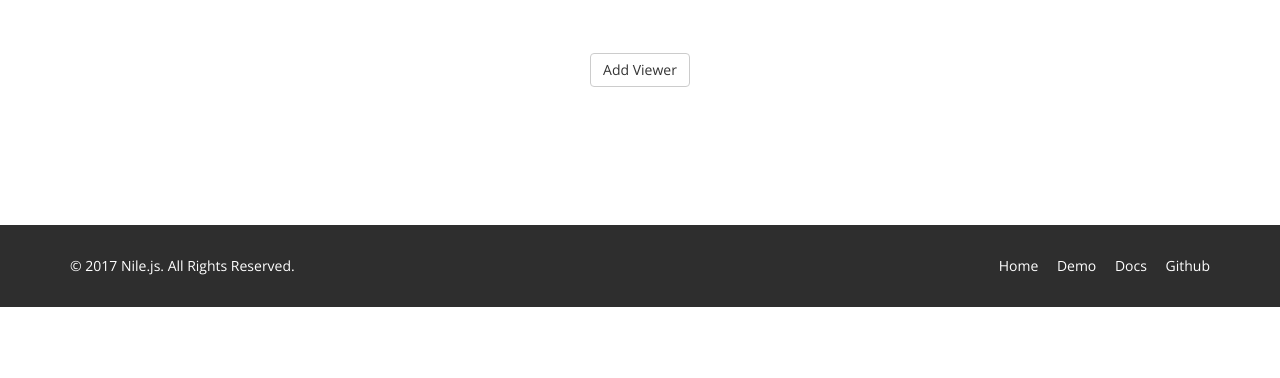
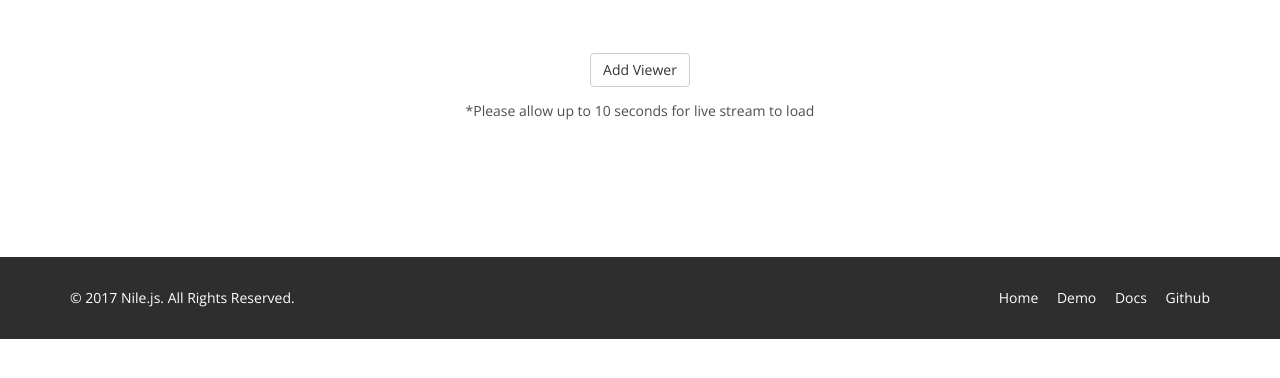
Before and after one commit to gitsummore/nile-is-landing, a website: page viewer.html in a window 1280 px wide. Shown: the part 106-484 px from the top of the page. Drawn offline with nearby package versions, Linux system fonts and the light colour scheme; some packages are replaced by stand-ins of ours; a script that the page names is missing.

Commit message:
added disclaimer

```diff
--- a/viewer.html
+++ b/viewer.html
@@ -50,8 +50,9 @@
     <section id="demo">
         <div class="wow fadeInDown container video-container">
             <div class="center">
-                 <a class="btn btn-default" href="viewer.html" target="_blank">Add Viewer</a>
+                <a class="btn btn-default" href="viewer.html" target="_blank">Add Viewer</a>
                 <div id="video" align="center"></div>
+                <p>*Please allow up to 10 seconds for live stream to load</p>
             </div>
         </div>
         </div>
```
